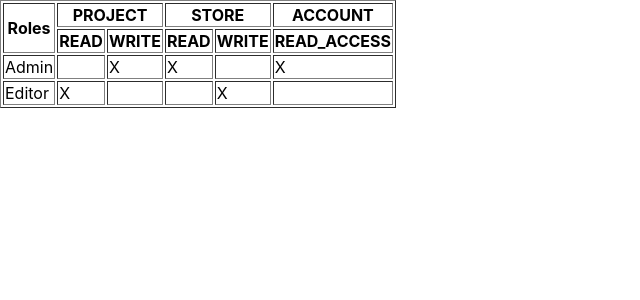
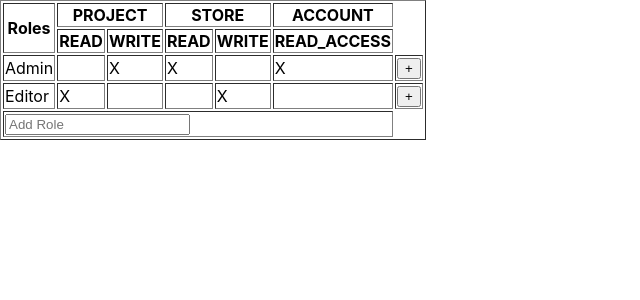
Before and after one commit to dvidaillet/permission_management, a React (Create React App) app: page / in a window 1280 px wide. Shown: the top 300 px of the page, without its empty margins (0-640 px from the left). Built offline with nearby package versions, Linux system fonts and the light colour scheme.

Commit message:
build: Adicionando input y boton a la tabla
agregando una ultima fila con  un input y una ultima columna con un boton en la plantilla html

```diff
--- a/src/components/RoleManagement.jsx
+++ b/src/components/RoleManagement.jsx
@@ -85,8 +85,19 @@ const RolesComponent = ({ initialRoles, initialPermissions }) => {
                 const exist = role?.permissions?.includes(p);
                 return <td key={i}>{exist ? "X" : ""}</td>;
               })}
+              <td>
+                <button>+</button>
+              </td>
             </tr>
           ))}
+
+          {/* Add the row for adding a new role */}
+          <tr>
+            <td colSpan={permisos.length + 1}>
+              {/* Your input field for adding a new role */}
+              <input type="text" placeholder="Add Role" />
+            </td>
+          </tr>
         </tbody>
       </table>
     </div>
```
